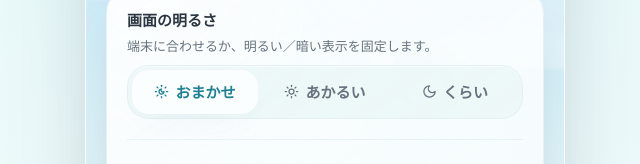
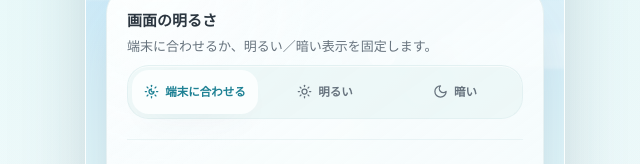
Before and after one commit to sunpotflower4460-cpu/Hot-news, a Next.js app: page /settings in a window 1280 px wide. Shown: the part 223-387 px from the top of the page, without its empty margins (315-955 px from the left). Built offline with nearby package versions, Linux system fonts and the light colour scheme; a web font is replaced by a local one.

Commit message:
clarify appearance toggle labels

```diff
--- a/src/components/theme/ThemeToggle.tsx
+++ b/src/components/theme/ThemeToggle.tsx
@@ -6,10 +6,10 @@ import { useHydrated } from '@/lib/utils/useHydrated';
 import type { ThemePref } from '@/lib/theme/types';
 import { cn } from '@/lib/utils/cn';
 
-const OPTIONS: { value: ThemePref; label: string; Icon: typeof Sun }[] = [
-  { value: 'auto', label: 'おまかせ', Icon: SunMoon },
-  { value: 'light', label: 'あかるい', Icon: Sun },
-  { value: 'dark', label: 'くらい', Icon: Moon },
+const OPTIONS: { value: ThemePref; label: string; shortLabel: string; Icon: typeof Sun }[] = [
+  { value: 'auto', label: '端末の設定に合わせる', shortLabel: '端末に合わせる', Icon: SunMoon },
+  { value: 'light', label: '明るい画面にする', shortLabel: '明るい', Icon: Sun },
+  { value: 'dark', label: '暗い画面にする', shortLabel: '暗い', Icon: Moon },
 ];
 
 export function ThemeToggle() {
@@ -19,24 +19,29 @@ export function ThemeToggle() {
   const current = hydrated ? pref : 'auto';
 
   return (
-    <div className="flex gap-1 rounded-[1.35rem] border border-line/45 bg-surface-2/70 p-1 shadow-inner-light">
-      {OPTIONS.map(({ value, label, Icon }) => {
+    <div
+      role="group"
+      aria-label="画面の明るさ"
+      className="flex gap-1 rounded-[1.35rem] border border-line/45 bg-surface-2/70 p-1 shadow-inner-light"
+    >
+      {OPTIONS.map(({ value, label, shortLabel, Icon }) => {
         const active = current === value;
         return (
           <button
             type="button"
             key={value}
             onClick={() => setPref(value)}
+            aria-label={label}
             aria-pressed={active}
             className={cn(
-              'flex min-h-11 flex-1 items-center justify-center gap-1.5 rounded-[1.05rem] px-2 text-caption font-semibold transition-all duration-300 ease-gentle active:scale-95',
+              'flex min-h-11 min-w-0 flex-1 items-center justify-center gap-1.5 rounded-[1.05rem] px-1.5 text-[0.72rem] font-semibold transition-all duration-300 ease-gentle active:scale-95',
               active
                 ? 'bg-surface text-accent shadow-soft'
                 : 'text-muted hover:bg-surface/45 hover:text-text',
             )}
           >
-            <Icon size={15} />
-            {label}
+            <Icon aria-hidden size={15} className="shrink-0" />
+            <span className="truncate">{shortLabel}</span>
           </button>
         );
       })}
```
